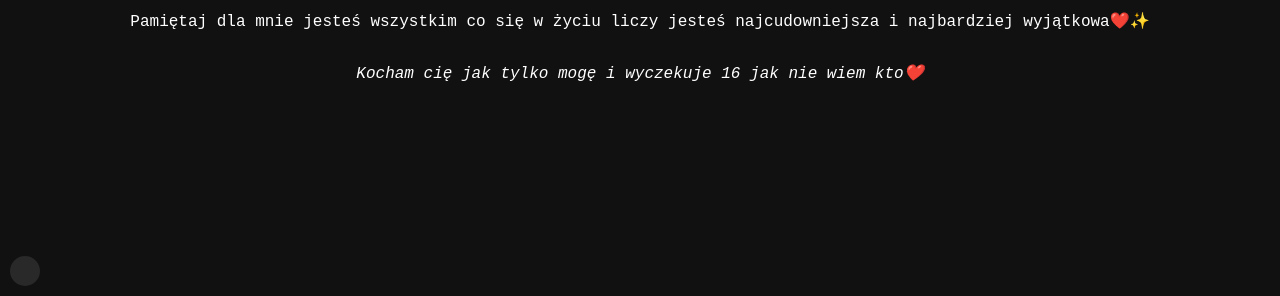
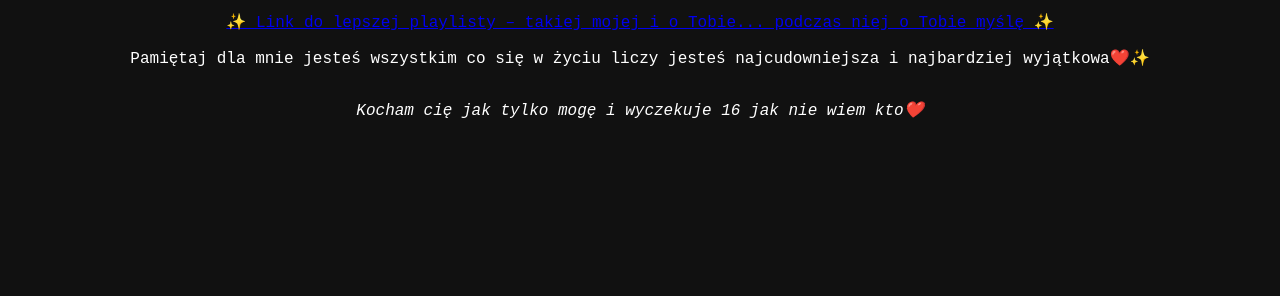
Before and after one commit to kucel312/Zegar, a plain HTML site: page index.html in a window 1280 px wide. Shown: the part 504-800 px from the top of the page. Drawn offline with Linux system fonts and the light colour scheme.

Commit message:
Update index.html

```diff
--- a/index.html
+++ b/index.html
@@ -8,36 +8,28 @@
 <body>
   <div class="flip-clock">
     <div class="flip-unit" id="days"><div class="flip-card"><span>00</span></div><label>Dni</label></div>
-
     <div class="flip-unit" id="hours"><div class="flip-card"><span>00</span></div><label>Godz</label></div>
     <div class="flip-unit" id="minutes"><div class="flip-card"><span>00</span></div><label>Min</label></div>
     <div class="flip-unit" id="seconds"><div class="flip-card"><span>00</span></div><label>Sek</label></div>
   </div>
 
-
-  <!-- Mini licznik + komunikat -->
   <div class="mini-clock" id="mini-clock">
     <p id="mini-timer">00 dni, 00:00:00</p>
     <p id="mini-message" style="display: none;">🎈 doczekałaś się na pierwszą część gratuluje! <br> Pewnie zastanawiasz się o luj z tym chodzi ale nic strasznego. Poprostu zegar który odlicza sobie do pewnej daty. A ten odliczył do 4 maja bo miałem w planach w tedy się spotkać ale wyjdzie jak wyjdzie. Z okazji tego masz przywiliej do tego aby dać jakiś pomysł który moge zrobić prośbe lub co chcesz ja sie zgodze na wszystko </p>
   </div>
 
   <div id="main-message" class="main-message" style="display: none; margin-top: 20px;"></div>
-<a href="link.html" class="secret-button" title="tajne przejście"></a>
+
+  <a href="link.html" class="link-button" title="tajne przejście">
+    ✨ Link do lepszej playlisty – takiej mojej i o Tobie... podczas niej o Tobie myślę ✨
+  </a>
+
   <div class="c">❤️</div>
 
   <a href="podpowiedz.html" class="hint-button" title="hmm... coś tu jest">⋯</a>
+
   <p>Pamiętaj dla mnie jesteś wszystkim co się w życiu liczy jesteś najcudowniejsza i najbardziej wyjątkowa❤️✨</p>
   <p><em>Kocham cię jak tylko mogę i wyczekuje 16 jak nie wiem kto❤️</em></p>
-
-
-
-
-
-  <p style="font-size: 0.9em; color: #666; font-style: italic; margin-top: 40px;">
-
-    </p>
-
-
 
   <script src="script.js"></script>
 </body>
```
Lines whose indentation alone changed are shown as unchanged.
